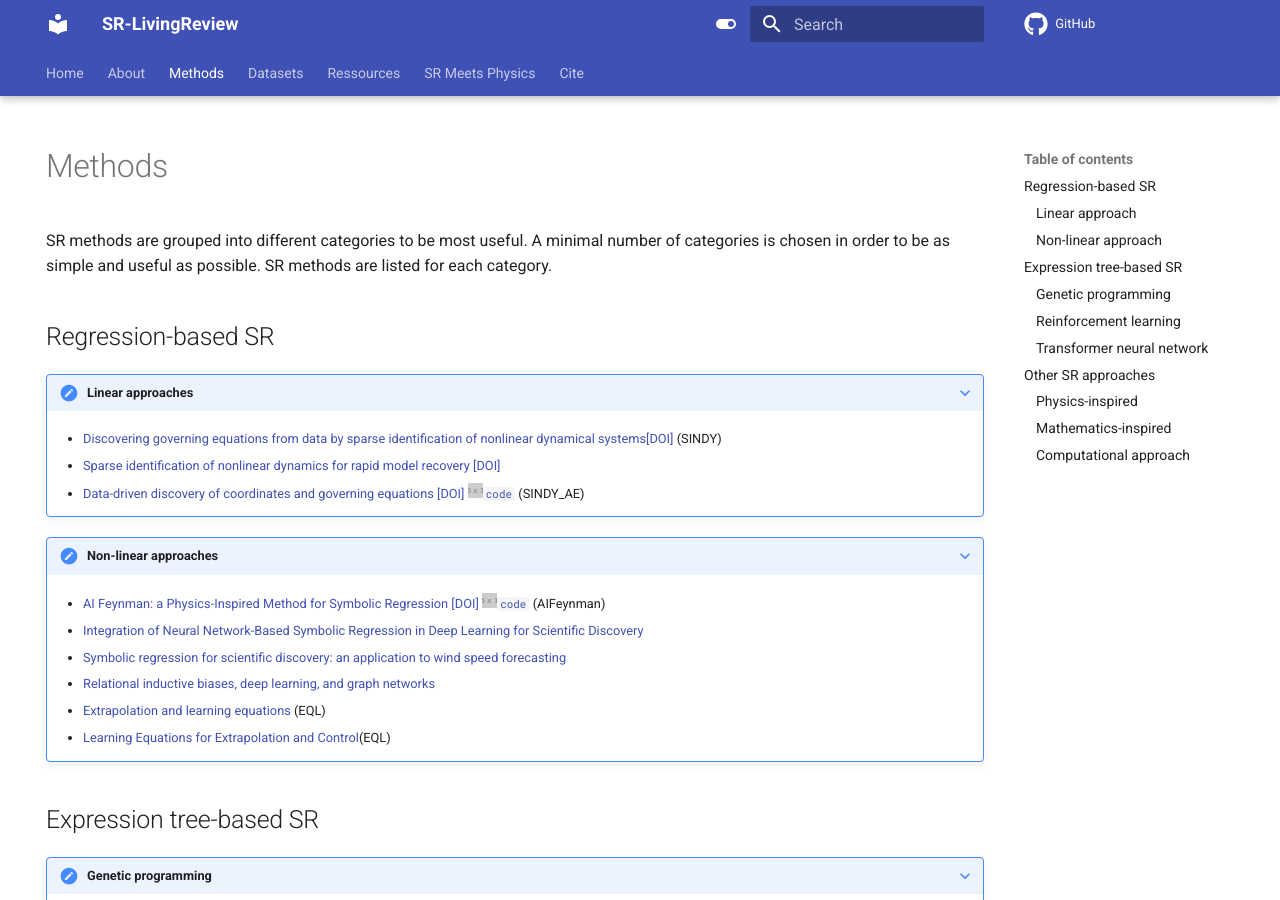
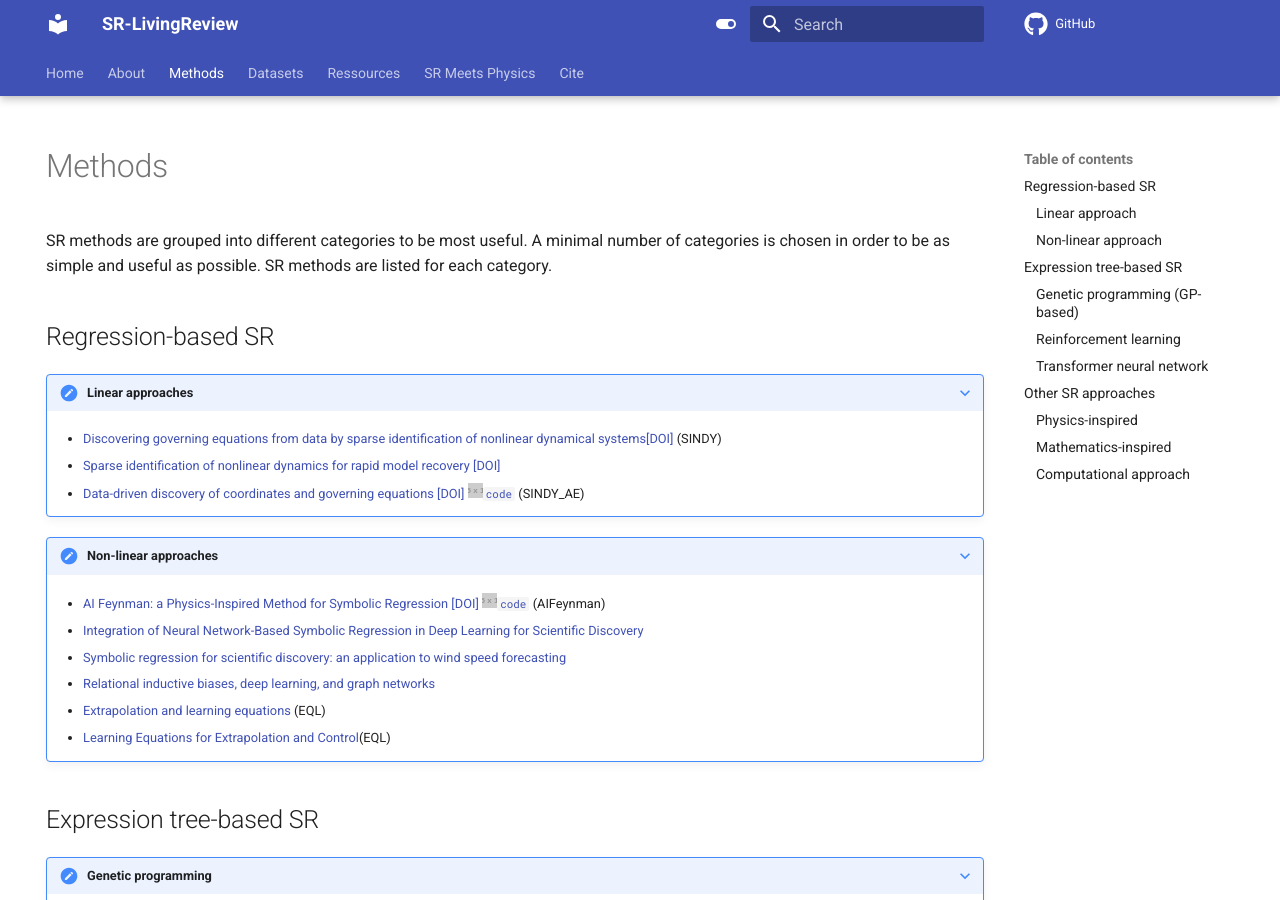
Before and after one commit to nmakke/SR-LivingReview, an MkDocs documentation site: the page built from docs/methods.md, in a window 1280 px wide and 900 px high. Built offline with MkDocs 1.6.1 and Material for MkDocs 9.7.7, drawn with Linux system fonts in a browser that asks for light colours; formulas are drawn with MathJax 3; comment, search, counter and statistics services are not loaded.

Commit message:
Update methods.md

```diff
--- a/docs/methods.md
+++ b/docs/methods.md
@@ -48,7 +48,7 @@ SR methods are listed for each category.
 ???+ note "Genetic programming"
     <div class="meta_for_parser tablespecs"
     style="font-size: 1pt;visibility:hidden" markdown>
-    ###  Genetic programming
+    ###  Genetic programming (GP-based)
     </div>
 
        * [Eurequa](https://link.springer.com/content/pdf/10.1007/s10710-010-9124-z.pdf)
```
